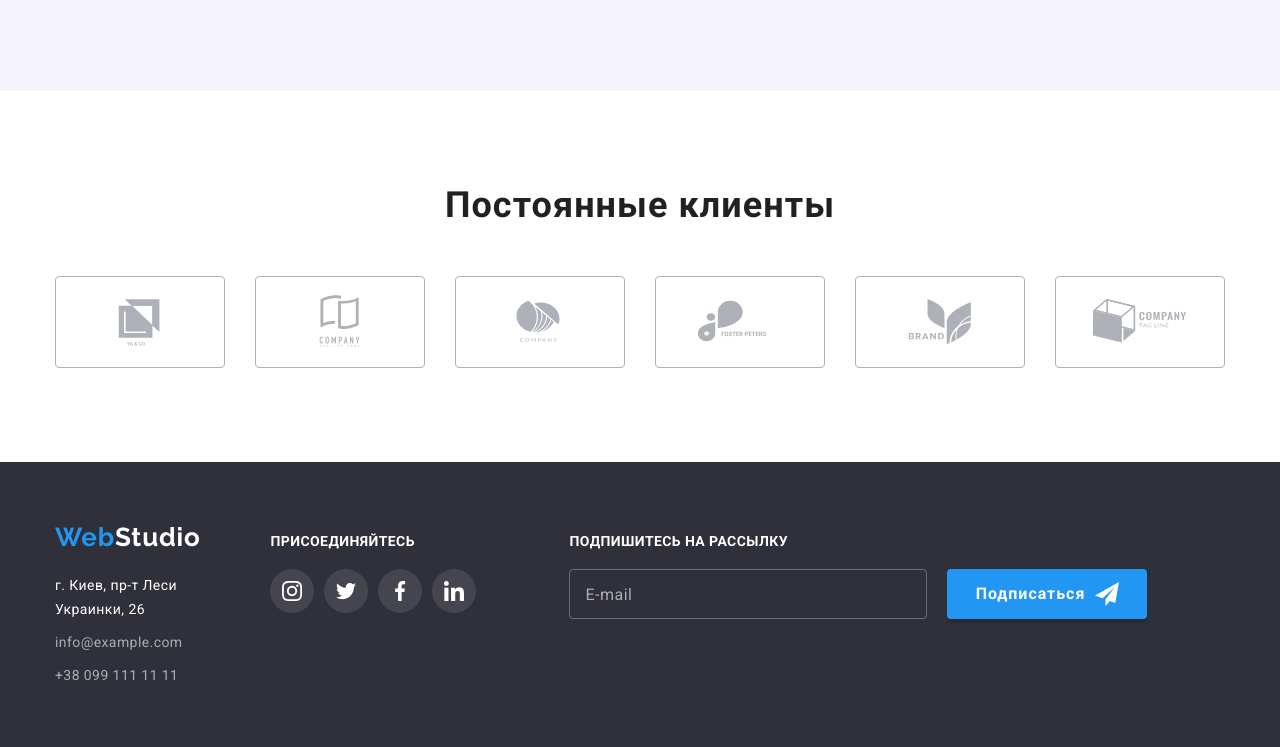
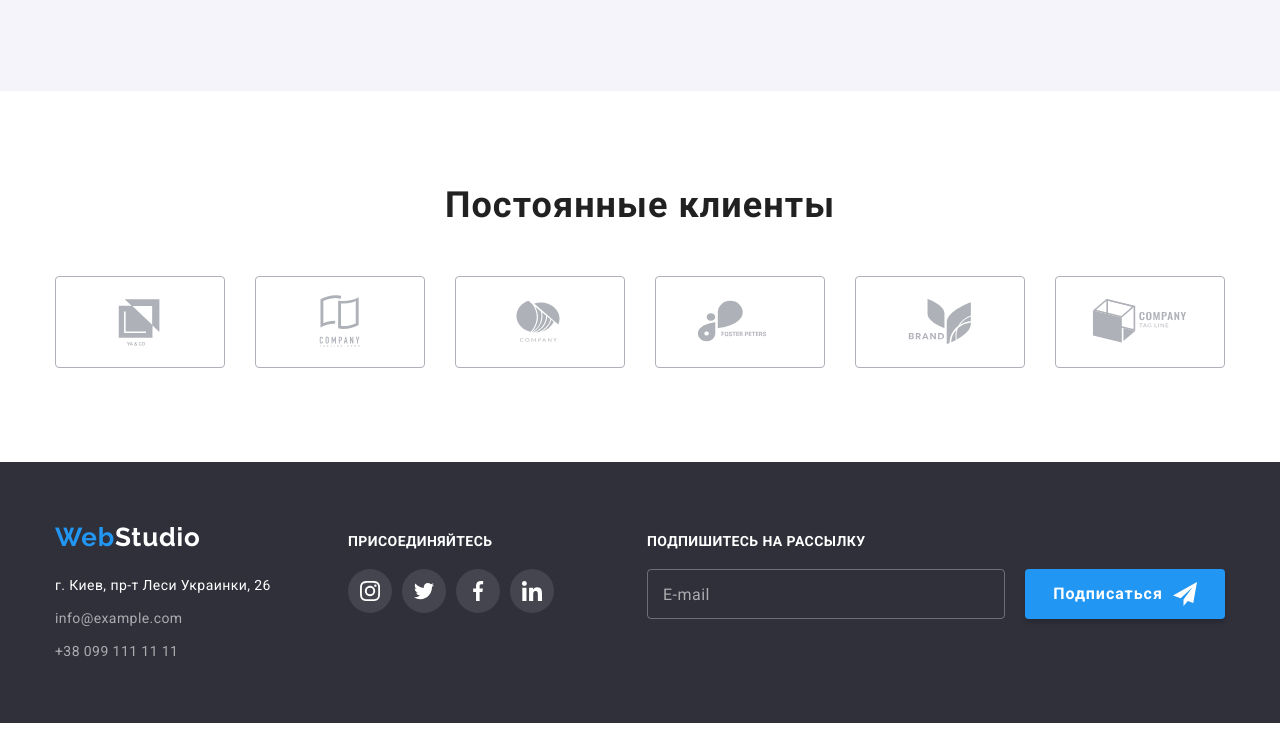
Before and after one commit to dmtarasenko/goit-markup-hw-08, a plain HTML site: page index.html in a window 1280 px wide. Shown: the part 2213-2960 px from the top of the page. After the commit the page ends 2936 px from the top, so only its background shows below. Drawn offline with nearby package versions, Linux system fonts and the light colour scheme.

Commit message:
corrects bugs #4

```diff
--- a/sass/components/_footer.scss
+++ b/sass/components/_footer.scss
@@ -126,10 +126,6 @@
 /* FORM */
 
 .footer-form__container {
-  @media screen and (min-width: 768px) {
-    flex: 1 1 100%;
-  }
-
   @media screen and (max-width: 1199px) {
     margin-top: 60px;
   }
```
Also changed, not shown: css/main.css, css/main.min.css, 2 other files.
